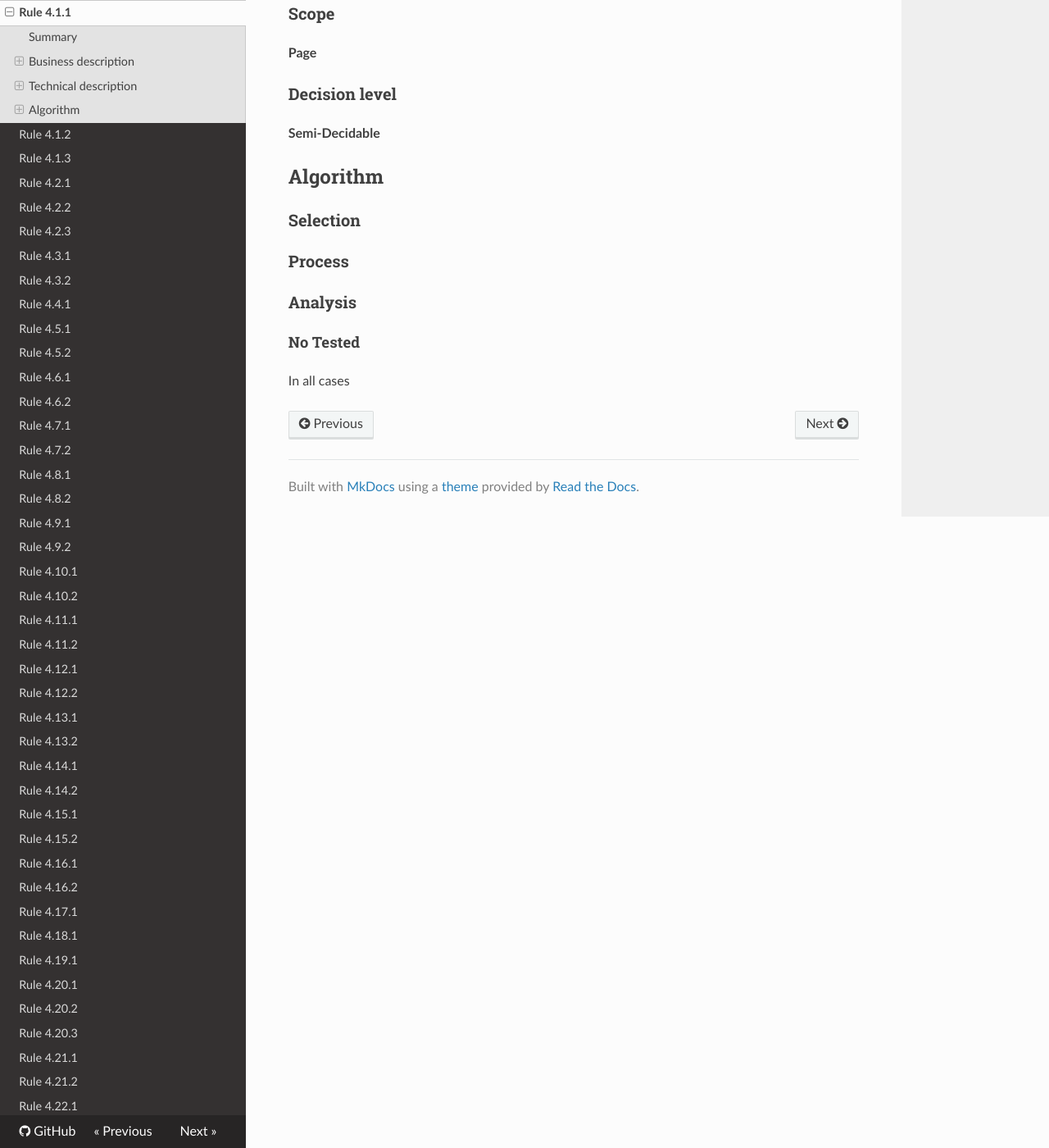
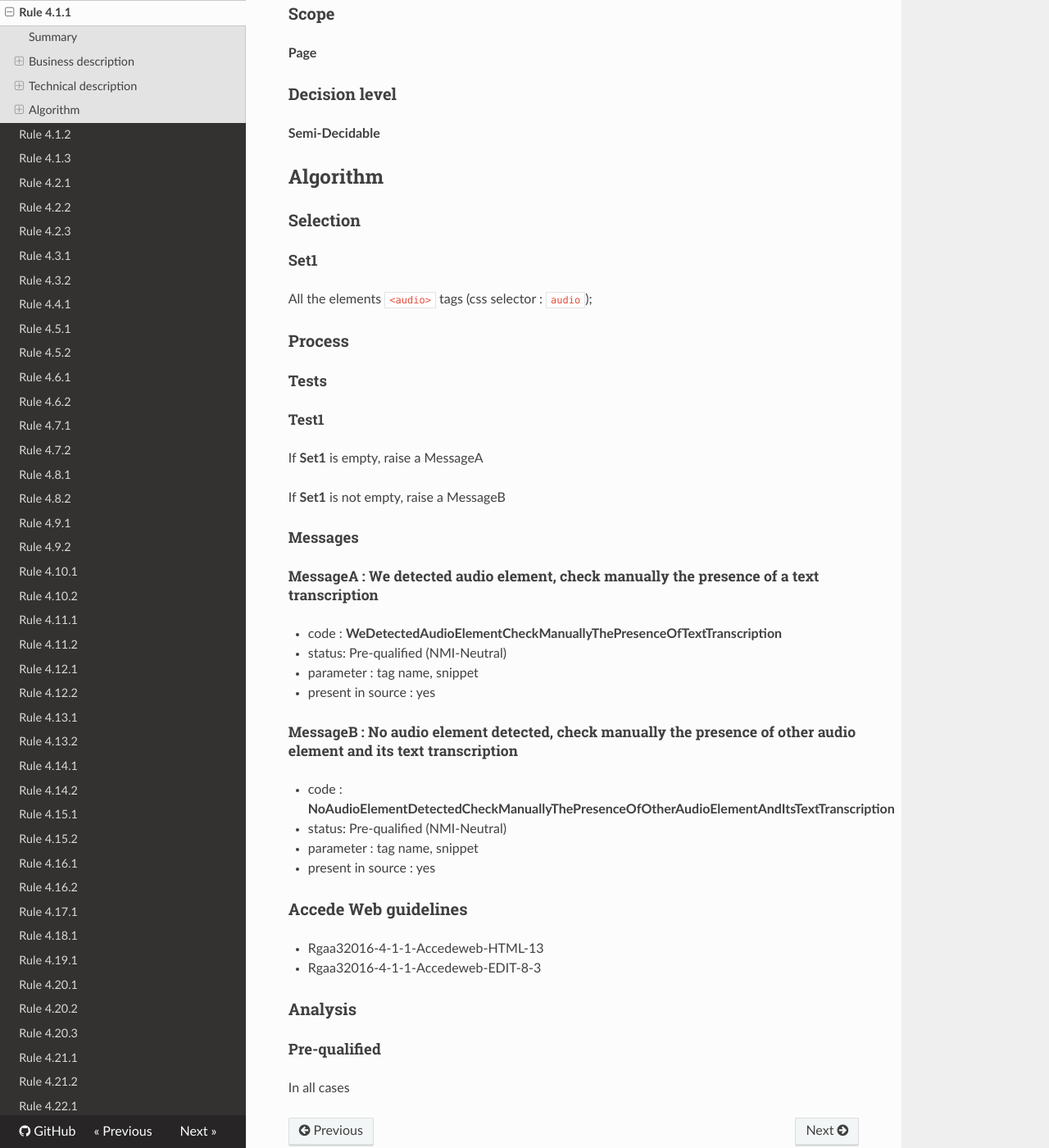
Before and after one commit to Tanaguru/RGAA3-2016, an MkDocs documentation site: the page built from docs/Rule-4-1-1.md, in a window 1280 px wide and 1400 px high, scrolled down 814 px. Shown: the whole window at 82% size. Built offline with MkDocs 1.6.1, drawn with Linux system fonts in a browser that asks for light colours; nearby versions of some CDN libraries; old or Windows-style settings are respelled for this version of MkDocs; some of the changed text lies outside the part shown.

Commit message:
Update tests 4.1.1

```diff
--- a/docs/Rule-4-1-1.md
+++ b/docs/Rule-4-1-1.md
@@ -14,11 +14,10 @@
 
 ### Description
 
-Chaque <a href="http://references.modernisation.gouv.fr/referentiel-technique-0#mMediaTemp">m&eacute;dia temporel</a> pr&eacute;-enregistr&eacute; seulement audio, v&eacute;rifie-t-il, si n&eacute;cessaire, l'une de ces conditions (<a href="http://references.modernisation.gouv.fr/referentiel-technique-0#cpCrit4-" title="Cas particuliers pour le crit&egrave;re 4.1">hors cas particuliers</a>) ?
+Chaque <a href="http://references.modernisation.gouv.fr/rgaa/glossaire.html#mdia-temporel-type-son-vido-et-synchronis">m&eacute;dia temporel</a> pr&eacute;-enregistr&eacute; seulement audio, v&eacute;rifie-t-il, si n&eacute;cessaire, l'une de ces conditions (<a href="http://references.modernisation.gouv.fr/rgaa/cas-particuliers.html#cp-4-1" title="Cas particuliers pour le crit&egrave;re 4.1">hors cas particuliers</a>) ?
 
- *  Il existe une <a href="http://references.modernisation.gouv.fr/referentiel-technique-0#mTranscriptTextuel">transcription textuelle</a> accessible via un <a href="http://references.modernisation.gouv.fr/referentiel-technique-0#mLienAdj">lien adjacent</a> (une `url` ou une `ancre`)
- *  Il existe une <a href="http://references.modernisation.gouv.fr/referentiel-technique-0#mTranscriptTextuel">transcription textuelle</a> adjacente clairement identifiable
-
+ *  Il existe une <a href="http://references.modernisation.gouv.fr/rgaa/glossaire.html#transcription-textuelle-media-temporel">transcription textuelle</a> accessible via un <a href="http://references.modernisation.gouv.fr/rgaa/glossaire.html#lien-adjacent">lien adjacent</a> (une `url` ou une `ancre`)
+ *  Il existe une transcription textuelle adjacente clairement identifiable
 
 ### Level
 
@@ -38,10 +37,43 @@ Chaque <a href="http://references.modernisation.gouv.fr/referentiel-technique-0#
 
 ### Selection
 
+#### Set1
+
+All the elements `<audio>` tags (css selector : `audio`);
+
 ### Process
+
+#### Tests
+
+##### Test1
+
+If **Set1** is empty, raise a MessageA
+
+If **Set1** is not empty, raise a MessageB
+
+#### Messages
+
+##### MessageA : We detected audio element, check manually the presence of a text transcription
+
+-    code : **WeDetectedAudioElementCheckManuallyThePresenceOfTextTranscription**
+-    status: Pre-qualified (NMI-Neutral)
+-    parameter : tag name, snippet
+-    present in source : yes
+
+##### MessageB : No audio element detected, check manually the presence of other audio element and its text transcription
+
+-    code : **NoAudioElementDetectedCheckManuallyThePresenceOfOtherAudioElementAndItsTextTranscription**
+-    status: Pre-qualified (NMI-Neutral)
+-    parameter : tag name, snippet
+-    present in source : yes
+
+### Accede Web guidelines
+
+ * Rgaa32016-4-1-1-Accedeweb-HTML-13
+ * Rgaa32016-4-1-1-Accedeweb-EDIT-8-3
 
 ### Analysis
 
-#### No Tested
+#### Pre-qualified
 
 In all cases
```
